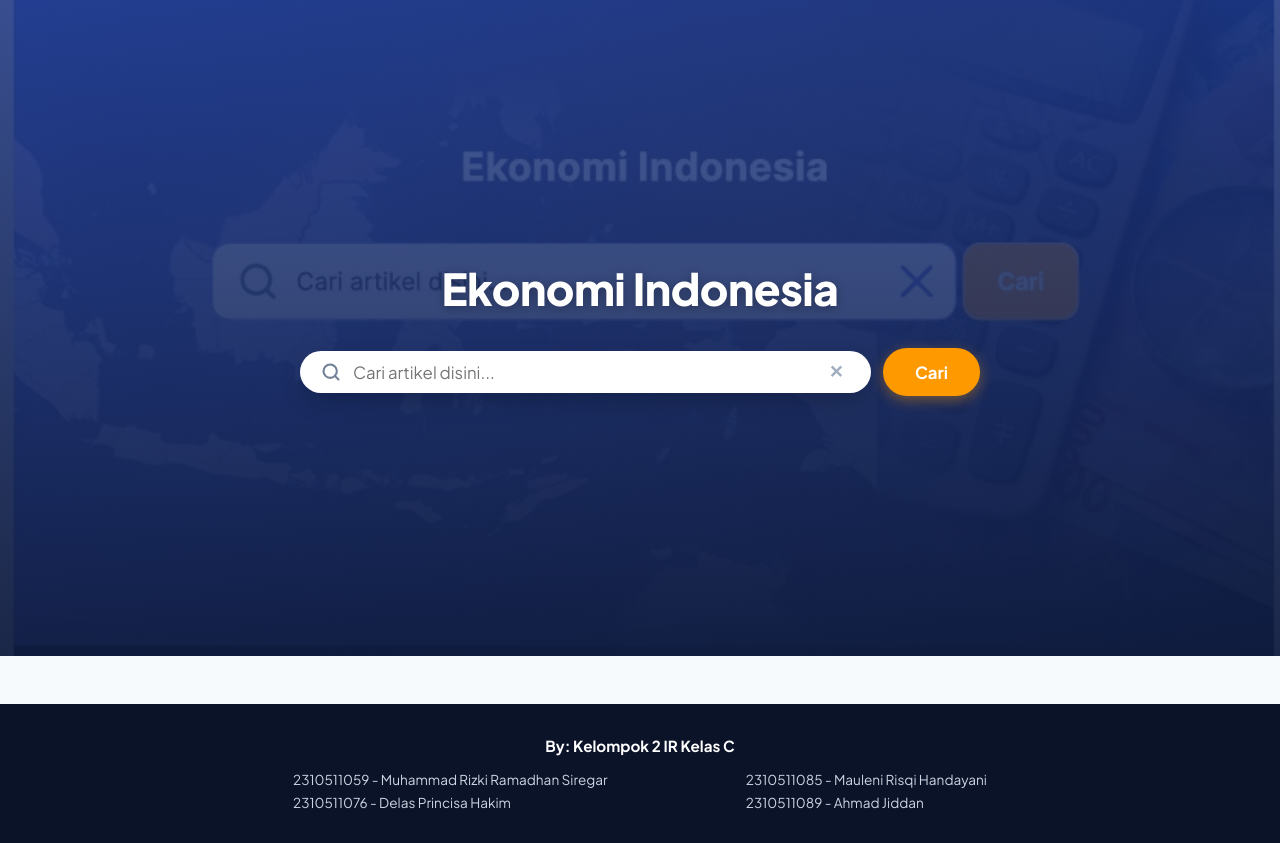
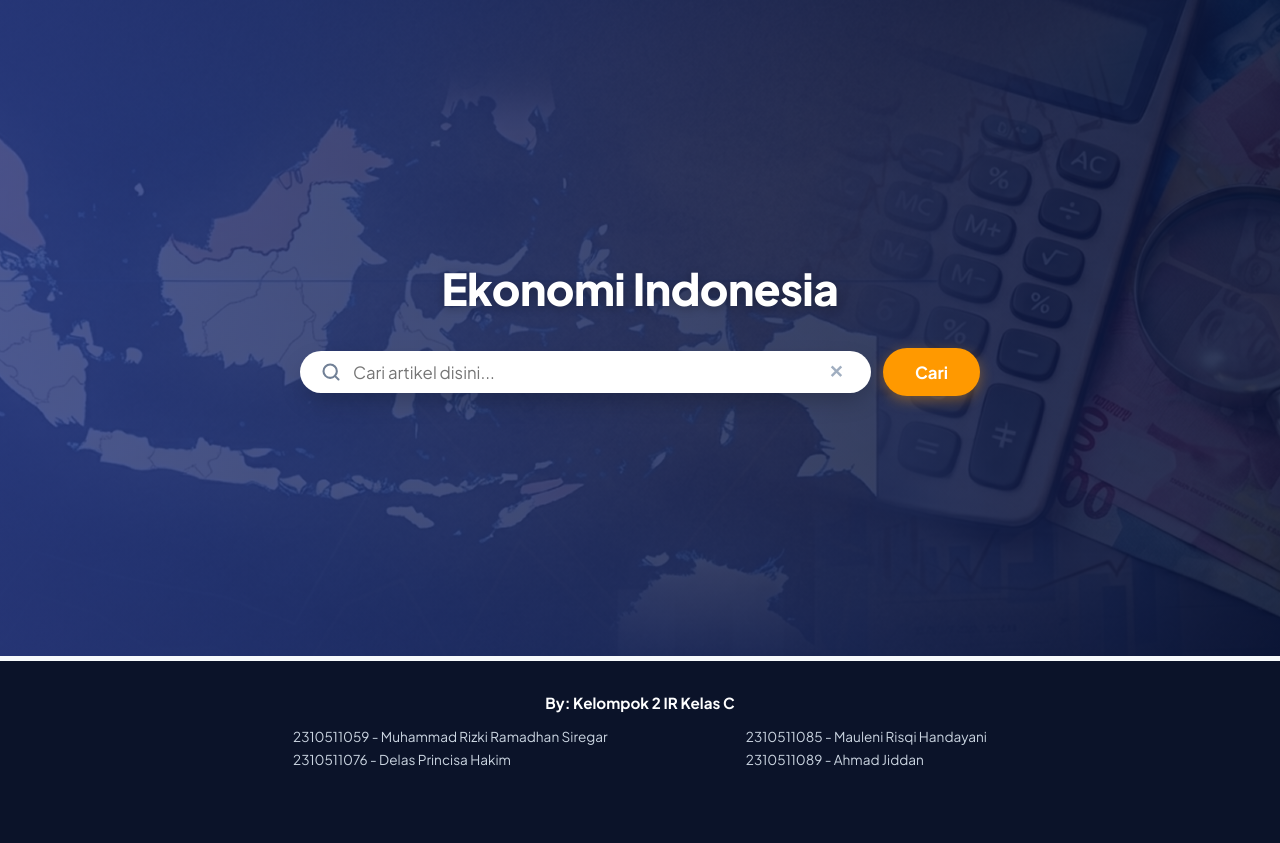
Before and after one commit to apaanGIT/IR_Ekonomi_Indonesia, a Flask app: page / in a window 1280 px wide. After the commit the page ends 766 px from the top, so only its background shows below. Run offline with Flask 3, Linux system fonts and the light colour scheme.

Commit message:
Update hero and nav-bg styling css

```diff
--- a/static/css/style.css
+++ b/static/css/style.css
@@ -1,6 +1,11 @@
 /* CSS Reset & Variable */
 :root {
-    --bg-blue-gradient: linear-gradient(135deg, #2b4c8f 0%, #1e3a75 50%, #12244f 100%);
+  --bg-blue-gradient: linear-gradient(
+    135deg,
+    #2b4c8f 0%,
+    #1e3a75 50%,
+    #12244f 100%
+  );
   --primary-blue: #3b5bdb;
   --navy-dark: #0f1c3f;
   --accent-orange: #ff9900;
@@ -9,7 +14,9 @@
   --text-muted: #718096;
   --card-border: #e2e8f0;
   --highlight-bg: #ffe066;
-    --font-family: 'Plus Jakarta Sans', -apple-system, BlinkMacSystemFont, "Segoe UI", Roboto, sans-serif;
+  --font-family:
+    "Plus Jakarta Sans", -apple-system, BlinkMacSystemFont, "Segoe UI", Roboto,
+    sans-serif;
 }
 
 * {
@@ -41,7 +48,7 @@ a {
 ==================================================== */
 .hero-section {
   min-height: 82vh;
-    background: url('/static/img/bg-hero.jpg') center/cover no-repeat;
+  background: url("/static/img/bg-hero.jpg") center/cover no-repeat;
   position: relative;
   display: flex;
   align-items: center;
@@ -51,7 +58,11 @@ a {
 .hero-overlay {
   position: absolute;
   inset: 0;
-    background: linear-gradient(180deg, rgba(30, 58, 138, 0.82) 0%, rgba(15, 28, 63, 0.92) 100%);
+  background: linear-gradient(
+    180deg,
+    rgba(30, 58, 138, 0.5) 0%,
+    rgba(15, 28, 63, 0.5) 0%
+  );
   display: flex;
   flex-direction: column;
   align-items: center;
@@ -144,20 +155,25 @@ a {
    TOP NAV (Results & Detail Pages)
 ==================================================== */
 .top-nav {
-    background: url('/static/img/bg-hero.jpg') center top/cover no-repeat;
+  background: url("/static/img/bg-hero.jpg") center center/cover no-repeat;
   position: relative;
   padding: 1.75rem 2rem 1.5rem;
   display: flex;
   flex-direction: column;
   align-items: center;
+  padding-bottom: 2rem;
   box-shadow: 0 4px 20px rgba(0, 0, 0, 0.15);
 }
 
 .top-nav::before {
-    content: '';
+  content: "";
   position: absolute;
   inset: 0;
-    background: linear-gradient(180deg, rgba(30, 58, 138, 0.88) 0%, rgba(15, 28, 63, 0.94) 100%);
+  background: linear-gradient(
+    180deg,
+    rgba(30, 58, 138, 0.5) 0%,
+    rgba(15, 28, 63, 0.5) 100%
+  );
 }
 
 .brand-link {
@@ -536,7 +552,6 @@ mark.highlight {
   background: #0b1329;
   color: #cbd5e1;
   padding: 2rem 1.5rem;
-    margin-top: 3rem;
   font-size: 0.85rem;
 }
 
```
Also changed, not shown: static/img/bg-hero.jpg. Lines whose indentation alone changed are shown as unchanged.
